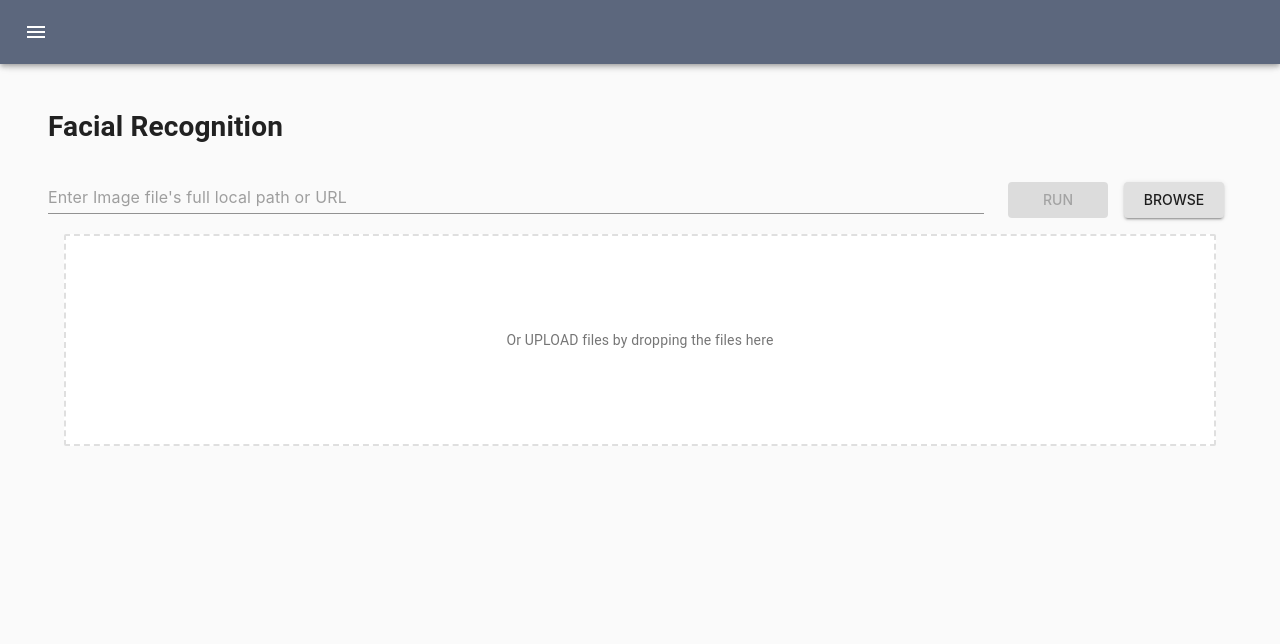
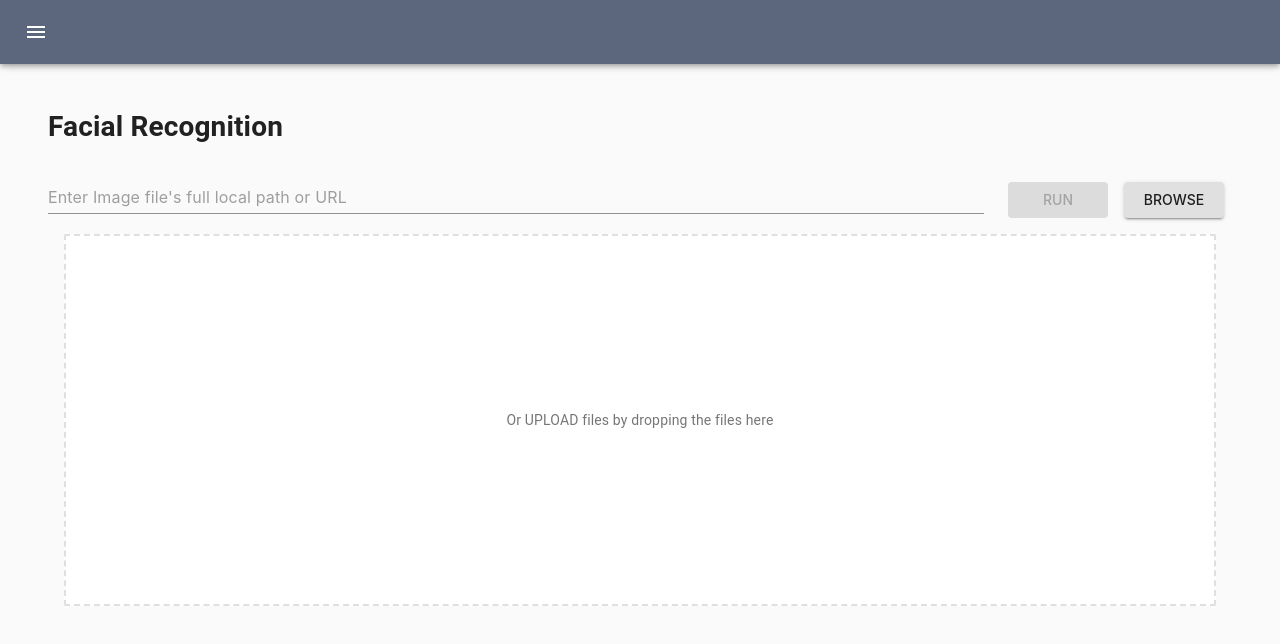
Before and after one commit to ivan-ngchakming/Facial-Recognition-Database-Management-System, a React (Create React App) app in the folder client/: page /facial-recognition in a window 1280 px wide. Shown: the top 644 px of the page. Built offline with nearby package versions, Linux system fonts and the light colour scheme.

Commit message:
fixed a few UIs

```diff
--- a/client/src/components/images/UploadImage.jsx
+++ b/client/src/components/images/UploadImage.jsx
@@ -48,11 +48,14 @@ const useStyles = makeStyles((theme) => ({
     borderRadius: "2px",
     backgroundColor: theme.palette.white,
     margin: theme.spacing(0, 2, 0, 2),
-    padding: theme.spacing(10, 0, 10, 0),
+    padding: theme.spacing(20, 0, 20, 0),
     alignItems: "center",
     display: 'flex',
     flexDirection: 'column',
     color: theme.palette.text.secondary,
+    "&:hover": {
+      cursor: "pointer"
+    },
   },
 }));
 
@@ -123,11 +126,9 @@ export default function UploadImage({uploadImage}) {
           </div>
         </div>
       ) : (
-        <Paper className={classes.fileBrowser} variant="outlined" square >
-          <div {...getRootProps()}>
-            <input {...getInputProps()} />
-            <p>Or UPLOAD files by dropping the files here</p>
-          </div>
+        <Paper className={classes.fileBrowser} variant="outlined" square {...getRootProps()}>
+          <input {...getInputProps()}/>
+          <p>Or UPLOAD files by dropping the files here</p>
         </Paper>
       )}
 
--- a/client/src/pages/Profiles.jsx
+++ b/client/src/pages/Profiles.jsx
@@ -113,7 +113,10 @@ class Profiles extends Component {
         selectMode: newSelected.length > 0,
       });
     } else {
-      this.props.history.push(`/profile?id=${id}`)
+      // double click
+      if (event.detail === 2) {
+        this.props.history.push(`/profile?id=${id}`)
+      }
     }
   };
 
@@ -135,7 +138,6 @@ class Profiles extends Component {
       page: this.state.page,
       perPage: this.state.rowsPerPage,
     }).then(res => {
-      console.debug(res.profiles)
       const data = res.profiles;
       this.setState({
         rows: data.profiles,
```
